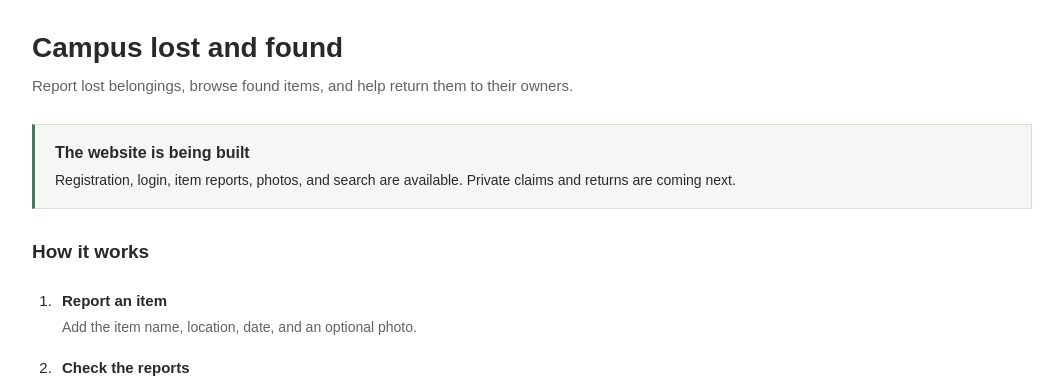
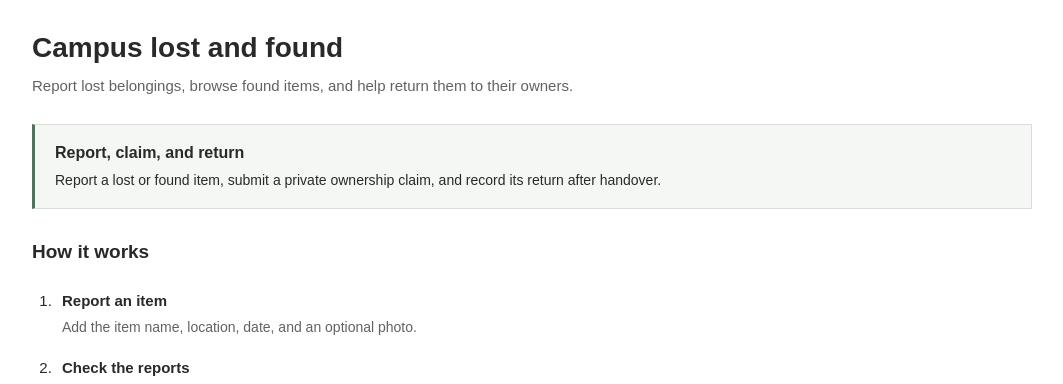
Before and after one commit to mrdipeshbastakoti/campus-lost-and-found, a PHP site: page / in a window 1280 px wide. Shown: the part 89-473 px from the top of the page, without its empty margins (108-1171 px from the left). Run offline with PHP 8.4, Linux system fonts and the light colour scheme.

Commit message:
Update homepage for claims and returns

```diff
--- a/index.php
+++ b/index.php
@@ -7,8 +7,8 @@ require __DIR__ . '/includes/header.php';
     <p>Report lost belongings, browse found items, and help return them to their owners.</p>
 </section>
 <section class="notice" aria-labelledby="status-heading">
-    <h2 id="status-heading">The website is being built</h2>
-    <p>Registration, login, item reports, photos, and search are available. Private claims and returns are coming next.</p>
+    <h2 id="status-heading">Report, claim, and return</h2>
+    <p>Report a lost or found item, submit a private ownership claim, and record its return after handover.</p>
 </section>
 <section id="how-it-works">
     <h2>How it works</h2>
```
